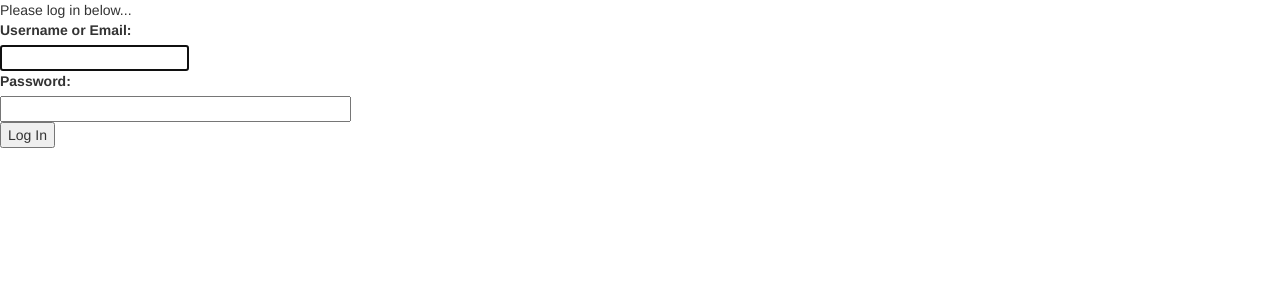
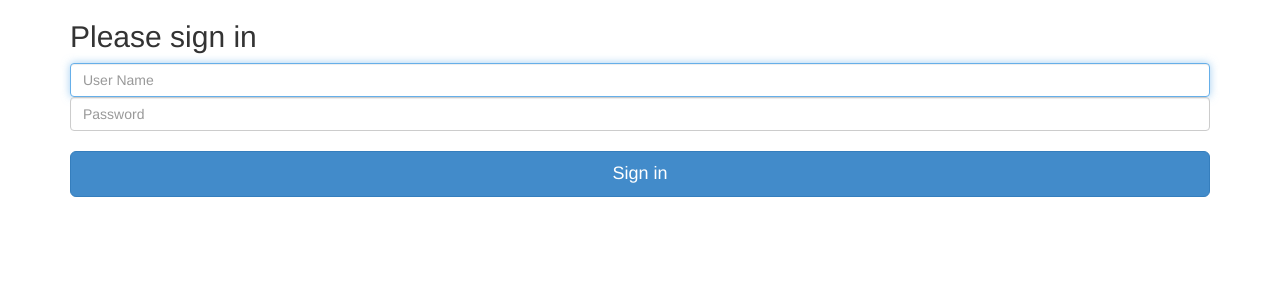
Before and after one commit to josephowen/openbounty, a Django app: page /login in a window 1280 px wide. Shown: the top 300 px of the page. Run offline with Django 3.2, Linux system fonts and the light colour scheme; some libraries are stand-ins or nearby versions.

Commit message:
Bootstrap login page

```diff
--- a/templates/openbounty/login.html
+++ b/templates/openbounty/login.html
@@ -8,21 +8,19 @@
  You must log out before you can log in.
   <br />
   {% else %}
- <div class="state">
- {{ state }}
- </div>
   <form action="{% url 'login' %}" method="post">
     {% csrf_token %}
-   <div class="form">
-     <label for="username">Username or Email:</label><br />
-      <input type="text" name="username" value="{{ username }}" siz="40" autofocus />
+    <div class="container">
+      <form class="form-signin" role="form">
+        <h2 class="form-signin-heading">Please sign in</h2>
+        <input type="text" class="form-control" name="username" placeholder="User Name" value="{{ username }}" required autofocus />
+        <input type="password" class="form-control" name="password" placeholder="Password" required/>
+        <br/>
+        <button class="btn btn-lg btn-primary btn-block" type="submit">
+        Sign in</button>
+        <input type="hidden" name="next" value="{{ next }}" />
+      </form>
     </div>
-   <div class="form">
-     <label for="password">Password:</label><br />
-     <input type="password" name="password" value="" size="40" />
-   </div>
-   <input type="submit" value="Log In" />
-   <input type="hidden" name="next" value="{{ next }}" />
   </form>
  {% endif %}
 {% endblock content %}
```
Lines whose indentation alone changed are shown as unchanged.
